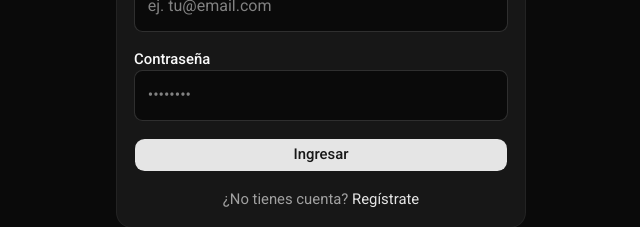
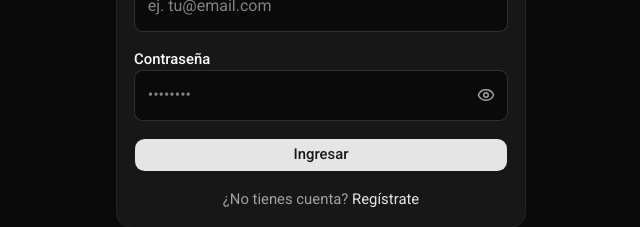
Before and after one commit to armandocodecr/Quiniela-Promerica, a Next.js app: page /login in a window 1280 px wide. Shown: the part 384-611 px from the top of the page, without its empty margins (319-959 px from the left). Built offline with nearby package versions, Linux system fonts and the light colour scheme.

Commit message:
feat: add password visibility toggle to login and register forms

```diff
--- a/src/app/(auth)/login/page.tsx
+++ b/src/app/(auth)/login/page.tsx
@@ -1,9 +1,11 @@
 "use client";
 
+import { useState } from "react";
 import { useForm } from "react-hook-form";
 import { zodResolver } from "@hookform/resolvers/zod";
 import * as z from "zod";
 import Link from "next/link";
+import { Eye, EyeOff } from "lucide-react";
 import { loginAction } from "../actions";
 import { Card, CardContent, CardHeader, CardTitle, CardDescription } from "@/components/ui/card";
 import { Button } from "@/components/ui/button";
@@ -19,6 +21,7 @@
   "w-full rounded-md border border-input bg-background px-3 py-3 focus-visible:outline-none focus-visible:ring-2 focus-visible:ring-ring";
 
 export default function LoginPage() {
+  const [showPassword, setShowPassword] = useState(false);
   const {
     register,
     handleSubmit,
@@ -65,14 +68,24 @@
             <label htmlFor="password" className="text-sm font-medium">
               Contraseña
             </label>
+            <div className="relative">
               <input
                 id="password"
-              type="password"
+                type={showPassword ? "text" : "password"}
                 autoComplete="current-password"
                 placeholder="••••••••"
                 className={inputClass}
                 {...register("password")}
               />
+              <button
+                type="button"
+                onClick={() => setShowPassword((v) => !v)}
+                className="absolute right-3 top-1/2 -translate-y-1/2 text-muted-foreground hover:text-foreground"
+                aria-label={showPassword ? "Ocultar contraseña" : "Mostrar contraseña"}
+              >
+                {showPassword ? <EyeOff size={18} /> : <Eye size={18} />}
+              </button>
+            </div>
             {errors.password && (
               <p role="alert" className="text-xs text-red-500">
                 {errors.password.message}
--- a/src/app/(auth)/register/page.tsx
+++ b/src/app/(auth)/register/page.tsx
@@ -1,9 +1,11 @@
 "use client";
 
+import { useState } from "react";
 import { useForm } from "react-hook-form";
 import { zodResolver } from "@hookform/resolvers/zod";
 import * as z from "zod";
 import Link from "next/link";
+import { Eye, EyeOff } from "lucide-react";
 import { registerAction } from "../actions";
 import { Card, CardContent, CardHeader, CardTitle, CardDescription } from "@/components/ui/card";
 import { Button } from "@/components/ui/button";
@@ -27,6 +29,7 @@
   "w-full rounded-md border border-input bg-background px-3 py-3 focus-visible:outline-none focus-visible:ring-2 focus-visible:ring-ring";
 
 export default function RegisterPage() {
+  const [showPassword, setShowPassword] = useState(false);
   const {
     register,
     handleSubmit,
@@ -93,14 +96,24 @@
             <label htmlFor="password" className="text-sm font-medium">
               Contraseña
             </label>
+            <div className="relative">
               <input
                 id="password"
-              type="password"
+                type={showPassword ? "text" : "password"}
                 autoComplete="new-password"
                 placeholder="••••••••"
                 className={inputClass}
                 {...register("password")}
               />
+              <button
+                type="button"
+                onClick={() => setShowPassword((v) => !v)}
+                className="absolute right-3 top-1/2 -translate-y-1/2 text-muted-foreground hover:text-foreground"
+                aria-label={showPassword ? "Ocultar contraseña" : "Mostrar contraseña"}
+              >
+                {showPassword ? <EyeOff size={18} /> : <Eye size={18} />}
+              </button>
+            </div>
             {errors.password && (
               <p role="alert" className="text-xs text-red-500">
                 {errors.password.message}
```
Lines whose indentation alone changed are shown as unchanged.
